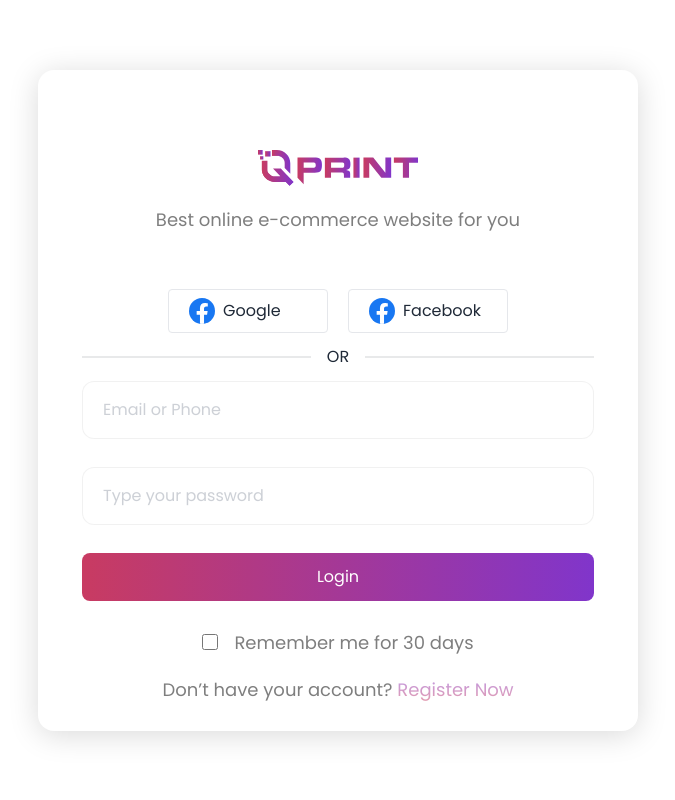
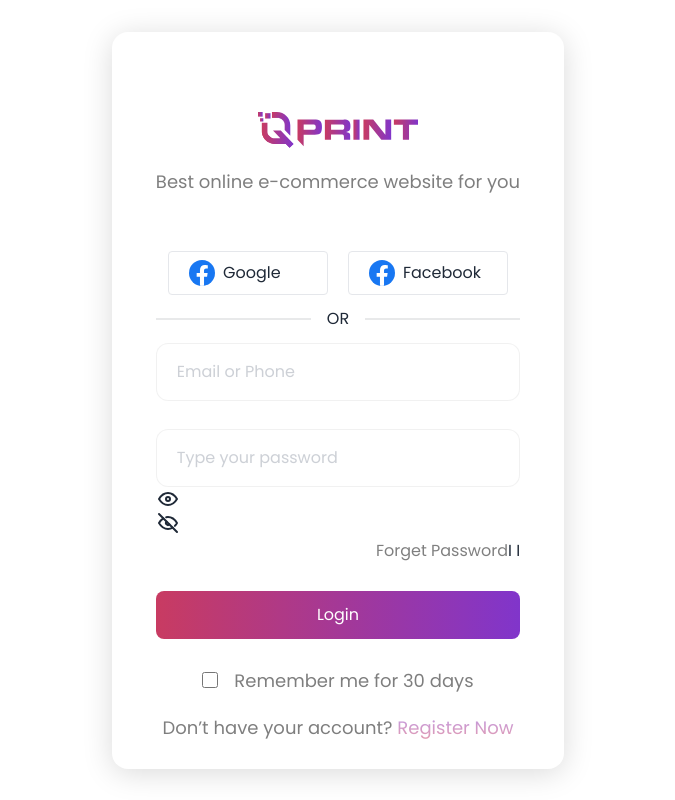
Before and after one commit to expertsquad/q-print-client, a Next.js app: page /login in a window 1280 px wide. Shown: the top 800 px of the page, without its empty margins (302-977 px from the left). Built offline with nearby package versions, Linux system fonts and the light colour scheme.

Commit message:
working on login and password

```diff
--- a/src/app/login/page.tsx
+++ b/src/app/login/page.tsx
@@ -1,8 +1,8 @@
 import Image from "next/image";
 import logo from "@/assets/logo.svg";
 import Link from "next/link";
-
 import Facebook from "@/assets/FooterSVG/Facebook";
+import { IconEye, IconEyeOff } from "@tabler/icons-react";
 
 const Login = () => {
   return (
@@ -34,11 +34,26 @@ const Login = () => {
             placeholder="Email or Phone"
             className="border border-black border-opacity-10 py-4 w-full rounded-xl placeholder:pl-5 text-black opacity-50 outline-none"
           />
-          <input
-            type="password"
-            placeholder="Type your password"
-            className="mt-7 border border-black border-opacity-10 py-4 w-full rounded-xl placeholder:pl-5 text-black opacity-50 outline-none"
-          />
+          <div>
+            <input
+              type="password"
+              placeholder="Type your password"
+              className="mt-7 border border-black border-opacity-10 py-4 w-full rounded-xl placeholder:pl-5 text-black opacity-50 outline-none"
+            />
+            <span>
+              <IconEye />
+              <IconEyeOff />
+            </span>
+            <div className="flex justify-end mt-1">
+              <Link
+                className="text-[16px] text-black text-opacity-50 "
+                href="/forgetpassword"
+              >
+                Forget Password
+              </Link>
+              I I
+            </div>
+          </div>
           {/* //Submit Button */}
           <button
             type="submit"
```
